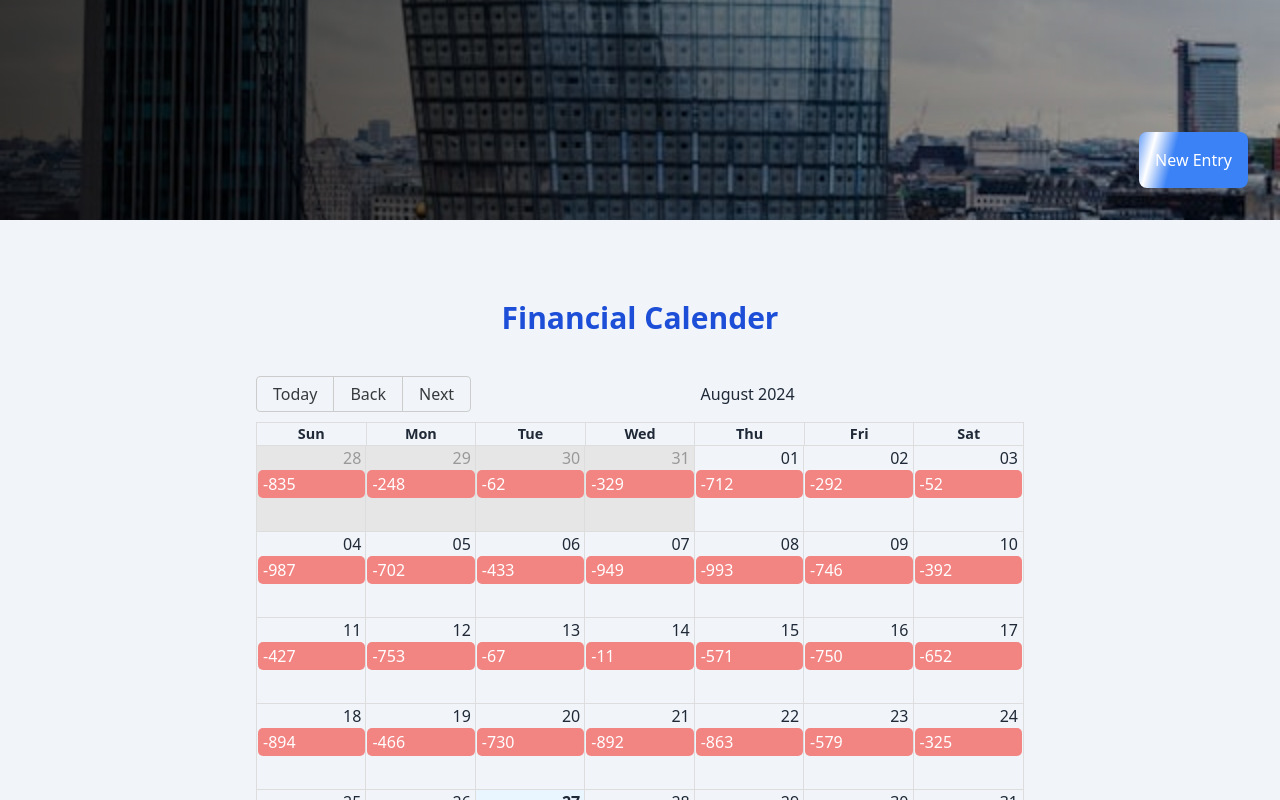
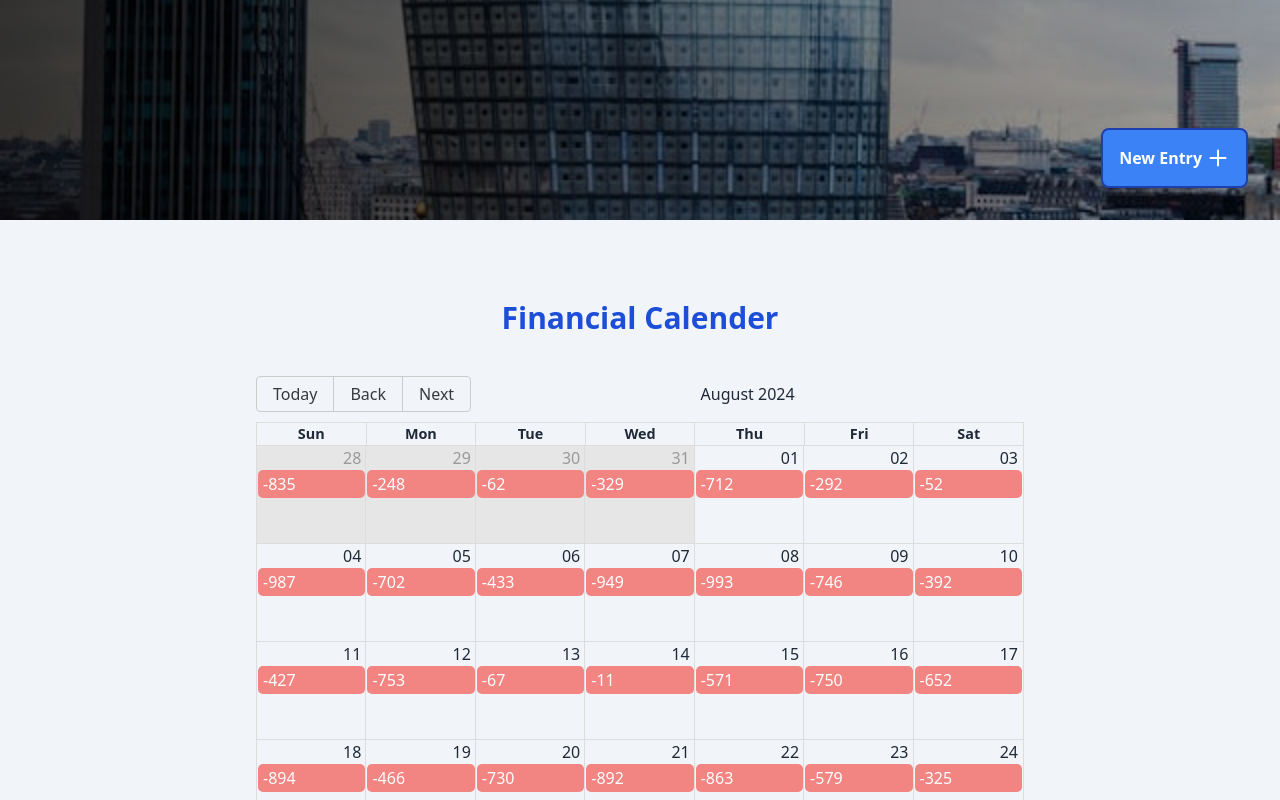
Before and after one commit to Jx1126/asp-final, a React (Vite) app: page /finance-manager in a window 1280 px wide. Shown: the part 580-1380 px from the top of the page. Built offline with nearby package versions, Linux system fonts and the light colour scheme.

Commit message:
Made finance manager responsive and updated New Entry button design and hover animation

```diff
--- a/src/components/finance/Finance.tsx
+++ b/src/components/finance/Finance.tsx
@@ -22,13 +22,13 @@ const Finance: React.FC = () => {
   return (
     <div>
       <FinanceHero />
-      <FloatingButton /> {/* Add the floating button */}
+      <FloatingButton />
 
       <h1 className="mt-20 mb-10 text-3xl font-bold text-center text-blue-700">Financial Calender</h1>
       <div className="mt-10 mb-20 grid gap-10">
         <div>
           <div className='flex justify-center'>
-            <div className="w-3/5">
+            <div className="sm:w-3/5">
               <FinanceCalendar budget={budget} />
             </div>
           </div>
--- a/src/components/finance/FinanceCalendar.tsx
+++ b/src/components/finance/FinanceCalendar.tsx
@@ -59,7 +59,7 @@ function FinanceCalendar({ budget }: Props) {
         events={events}
         startAccessor="start"
         endAccessor="end"
-        style={{ height: 500 }}
+        style={{ height: '70vh', minHeight: '400px' }}
         views={["month"]}
         eventPropGetter={eventColour}
       />
--- a/src/components/finance/FloatingButton.tsx
+++ b/src/components/finance/FloatingButton.tsx
@@ -11,9 +11,14 @@ const FloatingButton: React.FC = () => {
       {/* Floating button */}
       <button
         onClick={() => setIsOpen(true)}
-        className="fixed bottom-8 right-8 bg-blue-500 text-white p-4 rounded-lg skeleton shadow-lg hover:bg-blue-700 transition duration-300"
+        className="fixed z-50 bottom-4 right-4 sm:bottom-8 sm:right-8 bg-blue-500 border-2 border-blue-800 font-semibold text-white p-4 rounded-lg hover:skeleton hover:rounded-md shadow-lg hover:bg-blue-700 transition ease-in-out duration-300"
       >
-        New Entry
+        <div className="flex flex-row gap-1">
+          New Entry
+          <svg xmlns="http://www.w3.org/2000/svg" fill="none" viewBox="0 0 24 24" strokeWidth={2} stroke="currentColor" className="size-6">
+            <path strokeLinecap="round" strokeLinejoin="round" d="M12 4.5v15m7.5-7.5h-15" />
+          </svg>
+        </div>
       </button>
 
       {/* Popup form */}
--- a/src/components/finance/YearlySummaryData.tsx
+++ b/src/components/finance/YearlySummaryData.tsx
@@ -1,4 +1,3 @@
-// YearlySummaryData.tsx
 import React, { useState } from 'react';
 import YearlySummary from './YearlySummary';
 
--- a/src/css/output.css
+++ b/src/css/output.css
@@ -791,15 +791,6 @@ html {
   content: var(--tw-content);
 }
 
-.carousel {
-  display: inline-flex;
-  overflow-x: scroll;
-  scroll-snap-type: x mandatory;
-  scroll-behavior: smooth;
-  -ms-overflow-style: none;
-  scrollbar-width: none;
-}
-
 .divider {
   display: flex;
   flex-direction: row;
@@ -1500,10 +1491,6 @@ html {
   }
 }
 
-.carousel::-webkit-scrollbar {
-  display: none;
-}
-
 @keyframes checkmark {
   0% {
     background-position-y: 5px;
@@ -1700,12 +1687,6 @@ html {
   margin-top: 0;
 }
 
-.mockup-phone .display {
-  overflow: hidden;
-  border-radius: 40px;
-  margin-top: -25px;
-}
-
 .mockup-browser .mockup-browser-toolbar .input {
   position: relative;
   margin-left: auto;
@@ -2336,6 +2317,14 @@ html {
   top: 1.25rem;
 }
 
+.bottom-4 {
+  bottom: 1rem;
+}
+
+.right-4 {
+  right: 1rem;
+}
+
 .z-0 {
   z-index: 0;
 }
@@ -2350,6 +2339,10 @@ html {
 
 .z-50 {
   z-index: 50;
+}
+
+.z-\[100\] {
+  z-index: 100;
 }
 
 .mx-2 {
@@ -2491,8 +2484,8 @@ html {
   height: 1.5rem;
 }
 
-.h-4 {
-  height: 1rem;
+.h-3 {
+  height: 0.75rem;
 }
 
 .h-48 {
@@ -2507,10 +2500,6 @@ html {
   height: 100%;
 }
 
-.h-3 {
-  height: 0.75rem;
-}
-
 .min-h-full {
   min-height: 100%;
 }
@@ -2535,16 +2524,8 @@ html {
   width: 66.666667%;
 }
 
-.w-3\/5 {
-  width: 60%;
-}
-
-.w-4 {
-  width: 1rem;
-}
-
-.w-6 {
-  width: 1.5rem;
+.w-3 {
+  width: 0.75rem;
 }
 
 .w-8 {
@@ -2567,10 +2548,6 @@ html {
   width: 100%;
 }
 
-.w-3 {
-  width: 0.75rem;
-}
-
 .min-w-48 {
   min-width: 12rem;
 }
@@ -2685,6 +2662,16 @@ html {
 
 .gap-8 {
   gap: 2rem;
+}
+
+.gap-1 {
+  gap: 0.25rem;
+}
+
+.space-x-2 > :not([hidden]) ~ :not([hidden]) {
+  --tw-space-x-reverse: 0;
+  margin-right: calc(0.5rem * var(--tw-space-x-reverse));
+  margin-left: calc(0.5rem * calc(1 - var(--tw-space-x-reverse)));
 }
 
 .space-x-4 > :not([hidden]) ~ :not([hidden]) {
@@ -2705,12 +2692,6 @@ html {
   margin-bottom: calc(1.5rem * var(--tw-space-y-reverse));
 }
 
-.space-x-2 > :not([hidden]) ~ :not([hidden]) {
-  --tw-space-x-reverse: 0;
-  margin-right: calc(0.5rem * var(--tw-space-x-reverse));
-  margin-left: calc(0.5rem * calc(1 - var(--tw-space-x-reverse)));
-}
-
 .overflow-hidden {
   overflow: hidden;
 }
@@ -2767,6 +2748,16 @@ html {
 .border-slate-700 {
   --tw-border-opacity: 1;
   border-color: rgb(51 65 85 / var(--tw-border-opacity));
+}
+
+.border-blue-900 {
+  --tw-border-opacity: 1;
+  border-color: rgb(30 58 138 / var(--tw-border-opacity));
+}
+
+.border-blue-800 {
+  --tw-border-opacity: 1;
+  border-color: rgb(30 64 175 / var(--tw-border-opacity));
 }
 
 .bg-black\/30 {
@@ -2995,14 +2986,14 @@ html {
   line-height: 1.75rem;
 }
 
+.text-sm {
+  font-size: 0.875rem;
+  line-height: 1.25rem;
+}
+
 .text-xl {
   font-size: 1.25rem;
   line-height: 1.75rem;
-}
-
-.text-sm {
-  font-size: 0.875rem;
-  line-height: 1.25rem;
 }
 
 .\!font-semibold {
@@ -3321,6 +3312,10 @@ body {
   border-radius: 0px;
 }
 
+.hover\:rounded-md:hover {
+  border-radius: 0.375rem;
+}
+
 .hover\:rounded-br-lg:hover {
   border-bottom-right-radius: 0.5rem;
 }
@@ -3383,6 +3378,14 @@ body {
 }
 
 @media (min-width: 640px) {
+  .sm\:bottom-8 {
+    bottom: 2rem;
+  }
+
+  .sm\:right-8 {
+    right: 2rem;
+  }
+
   .sm\:order-1 {
     order: 1;
   }
@@ -3416,20 +3419,24 @@ body {
     display: none;
   }
 
+  .sm\:h-4 {
+    height: 1rem;
+  }
+
   .sm\:h-64 {
     height: 16rem;
   }
 
-  .sm\:h-4 {
-    height: 1rem;
+  .sm\:w-3\/5 {
+    width: 60%;
+  }
+
+  .sm\:w-4 {
+    width: 1rem;
   }
 
   .sm\:w-auto {
     width: auto;
-  }
-
-  .sm\:w-4 {
-    width: 1rem;
   }
 
   .sm\:max-w-md {
```
